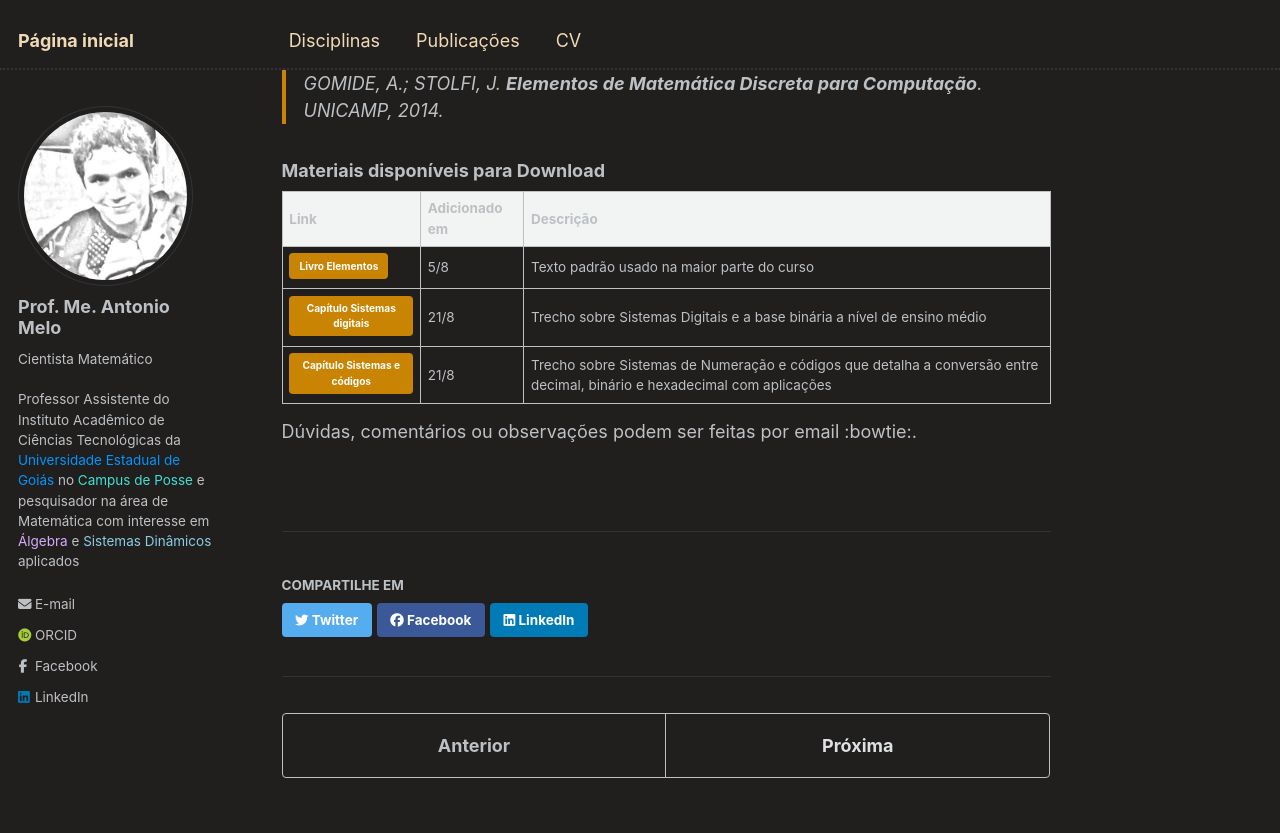
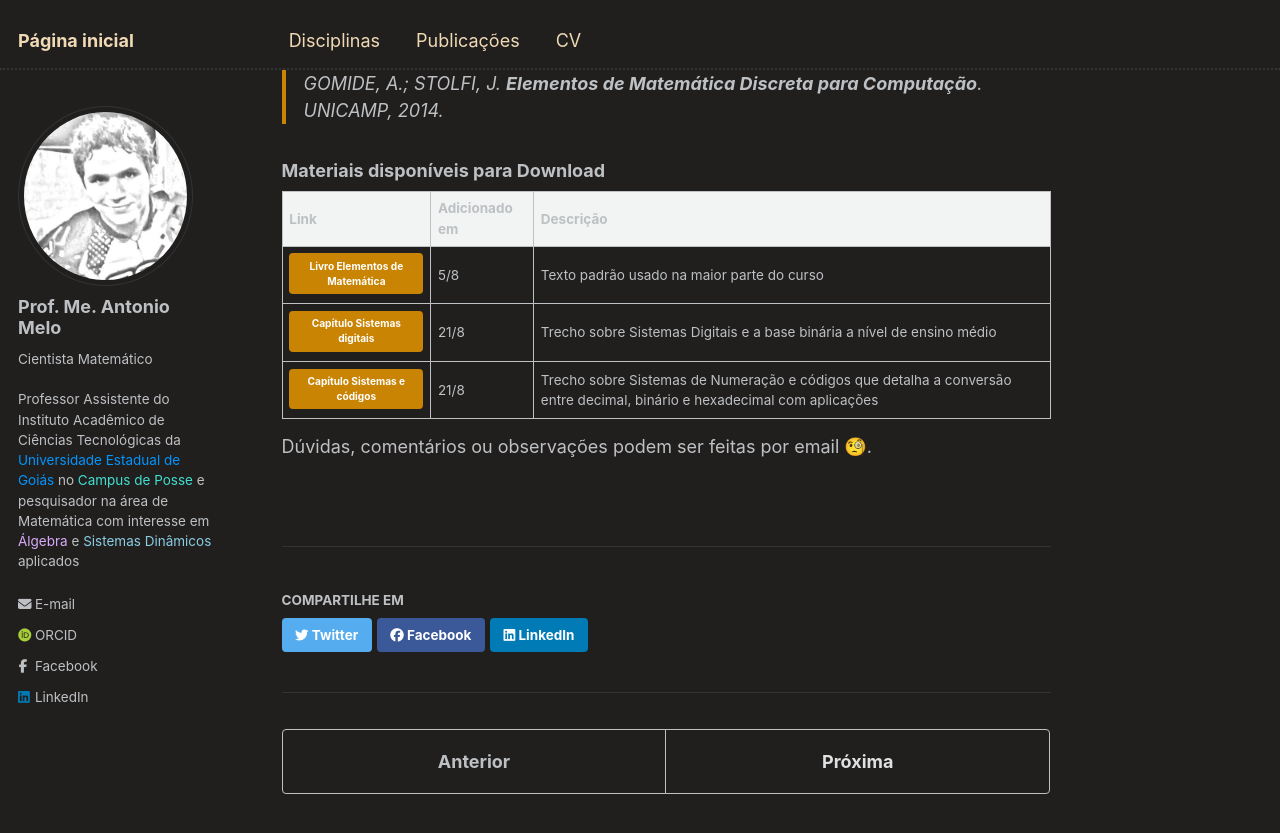
Before and after one commit to antmelo/antmelo.github.io, a Jekyll site: the page built from _teaching/2024-2-fundamentos.md, in a window 1280 px wide and 900 px high, scrolled down 1066 px. Shown: the top 833 px of the window. Built offline with Jekyll 4.4.1, drawn with Linux system fonts in a browser that asks for light colours; some web fonts are replaced.

Commit message:
Update 2024-2-fundamentos.md

```diff
--- a/_teaching/2024-2-fundamentos.md
+++ b/_teaching/2024-2-fundamentos.md
@@ -35,10 +35,10 @@ lógicas; Lógica de predicados. Aplicações de lógica de predicados.
 
 | Link            | Adicionado em   |              Descrição                                                |
 | --------         | ------ | ------------------------------------------------------------ |
-| [Livro Elementos](https://antmelo.github.io/files/livro-elementos.pdf){: .btn}   | 5/8  | Texto padrão usado na maior parte do curso      |
+| [Livro Elementos de Matemática](https://antmelo.github.io/files/livro-elementos.pdf){: .btn}   | 5/8  | Texto padrão usado na maior parte do curso      |
 | [Capítulo Sistemas digitais](https://antmelo.github.io/files/sistemas-numeracao.pdf){: .btn}   | 21/8   | Trecho sobre Sistemas Digitais e a base binária a nível de ensino médio             |
 | [Capítulo Sistemas e códigos](https://antmelo.github.io/files/sistemas-codigos.pdf){: .btn}    | 21/8   | Trecho sobre Sistemas de Numeração e códigos que detalha a conversão entre decimal, binário e hexadecimal com aplicações            |
 
 
 
-   Dúvidas, comentários ou observações podem ser feitas por email :bowtie:.
+   Dúvidas, comentários ou observações podem ser feitas por email &#129488;.
```
